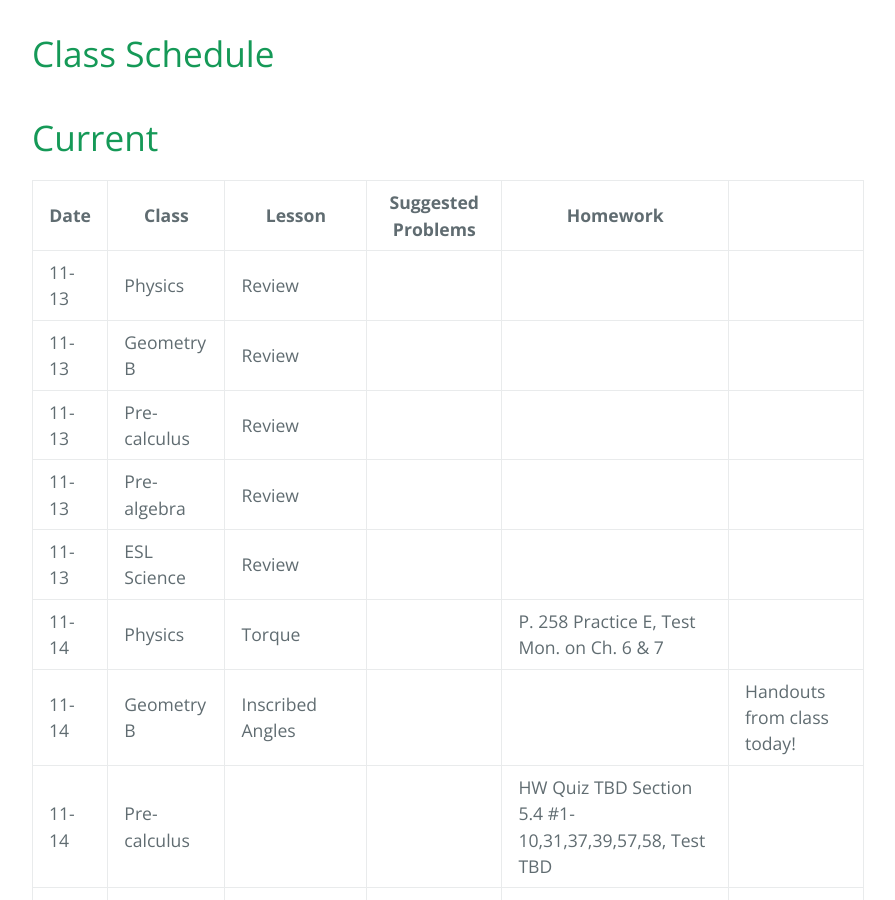
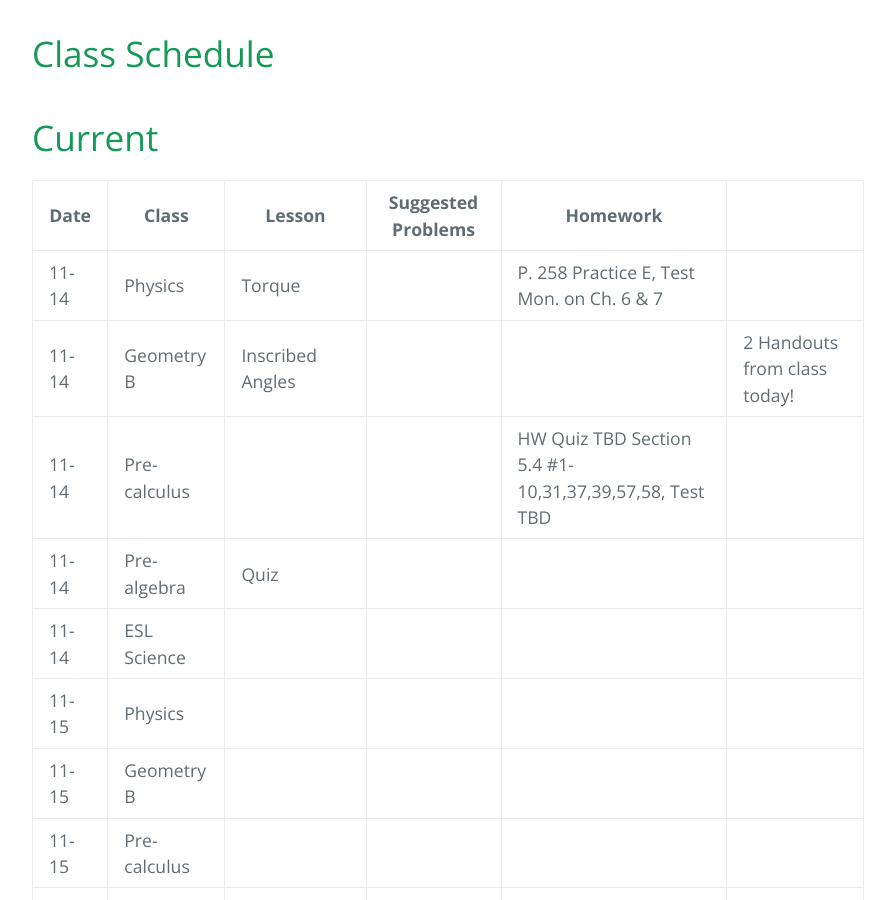
Before and after one commit to gpayoo/gpayoo, a Jekyll site: the page built from index.md, in a window 1280 px wide and 900 px high, scrolled down 388 px. Shown: the whole window, without its empty margins (192-1087 px from the left). Built offline with Jekyll 4.4.1, drawn with Linux system fonts in a browser that asks for light colours; our own code applies the rules of GitHub Pages for plain Markdown files; some of the changed text lies outside the part shown.

Commit message:
Update index.md

```diff
--- a/index.md
+++ b/index.md
@@ -10,13 +10,8 @@ layout: default
 
 | Date | Class | Lesson | Suggested Problems | Homework |
 | ---- | ----- | ------ | -------- | ---
-| 11-13 | Physics | Review | |
-| 11-13 | Geometry B | Review | | |
-| 11-13 | Pre-calculus | Review | |
-| 11-13 | Pre-algebra | Review | |
-| 11-13 | ESL Science | Review |  |
 | 11-14 | Physics | Torque| |  P. 258 Practice E, Test Mon. on Ch. 6 & 7
-| 11-14 | Geometry B | Inscribed Angles| | |  Handouts from class today!
+| 11-14 | Geometry B | Inscribed Angles| | | 2 Handouts from class today!
 | 11-14 | Pre-calculus |  | | HW Quiz TBD Section 5.4 #1-10,31,37,39,57,58, Test TBD
 | 11-14 | Pre-algebra | Quiz | |
 | 11-14 | ESL Science |  |  |
@@ -41,6 +36,11 @@ layout: default
 
 | Date | Class | Lesson | Suggested Problems | Homework |
 | ---- | ----- | ------ | -------- | ---
+| 11-13 | Physics | Review | |
+| 11-13 | Geometry B | Review | | |
+| 11-13 | Pre-calculus | Review | |
+| 11-13 | Pre-algebra | Review | |
+| 11-13 | ESL Science | Review |  |
 | 11-10 | Physics | Internet Exercise/Lab - Kepler's Law | |  Kepler's Law lab worksheet; Multiple Choice problems on Circular Motion
 | 11-10 | Geometry B | 11-3 Sector Area & Arc Length | | #78,79,80|
 | 11-10 | Pre-calculus | Sum and Difference Idnetities, Duoble-Angle Identities  | | #73,74 due Mon.; HW Quiz on Section 5.3 #1-28,35-42,47-49 on Tues.
```
